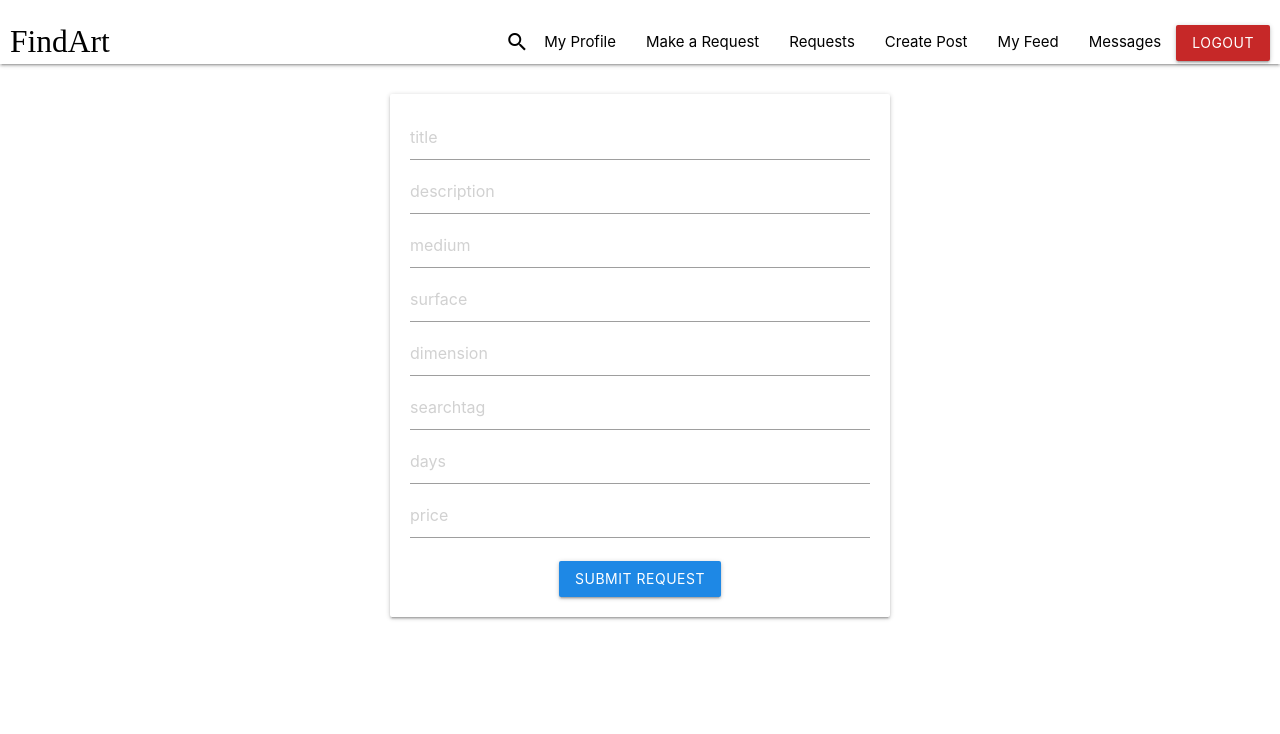
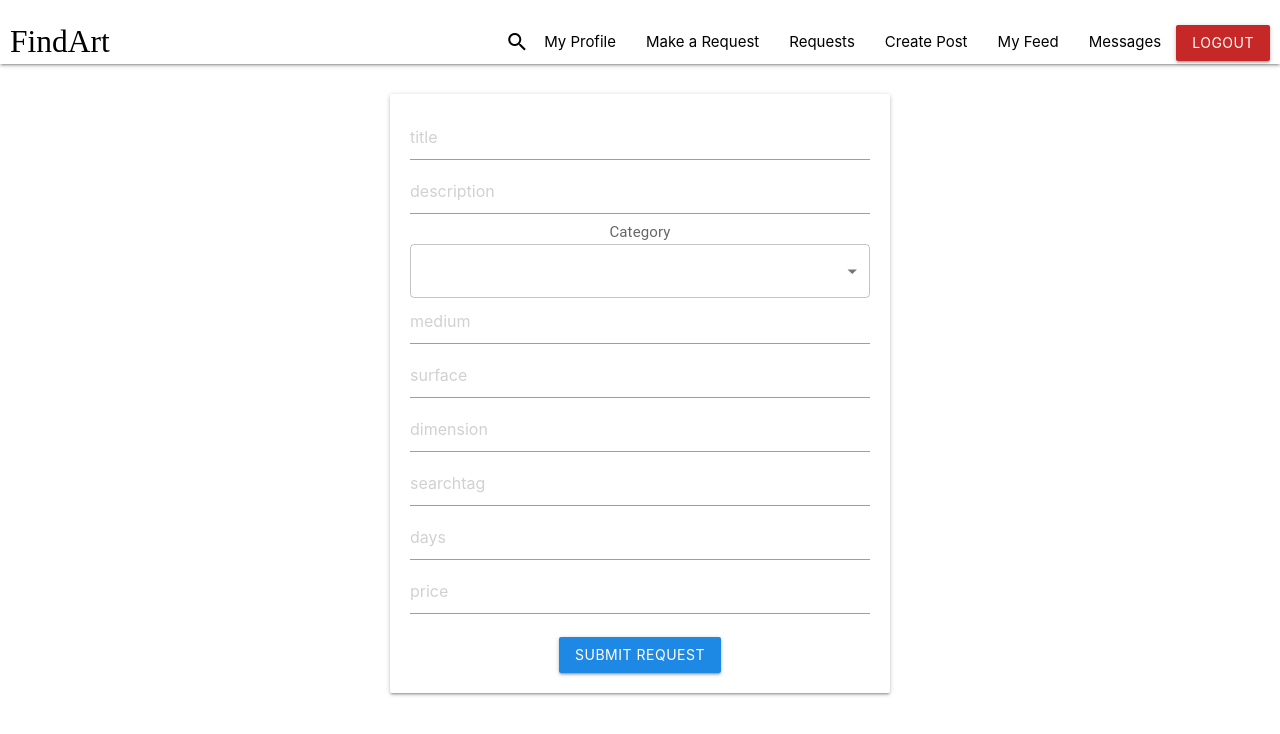
Before and after one commit to IoanaVacariu00/FindArt, a React (Create React App) app in the folder client/: page /createrequest in a window 1280 px wide. Shown: the top 734 px of the page. Built offline with nearby package versions, Linux system fonts and the light colour scheme; sample sign-in values are in the browser's storage; a web font is replaced by a local one.

Commit message:
yyyyeeeessss

```diff
--- a/client/package.json
+++ b/client/package.json
@@ -16,7 +16,7 @@
     "@testing-library/user-event": "^7.2.1",
     "bootstrap": "^5.1.3",
     "materialize-css": "^1.0.0-rc.2",
-    "react": "^16.13.1",
+    "react": "^16.14.0",
     "react-bootstrap": "^2.3.1",
     "react-dom": "^16.13.1",
     "react-redux": "^8.0.1",
--- a/client/src/components/screens/CreateRequest.js
+++ b/client/src/components/screens/CreateRequest.js
@@ -1,13 +1,15 @@
 import React,{useState,useEffect} from 'react'
 import M from 'materialize-css'
 import {useHistory} from 'react-router-dom'
-// import Select  from 'react-select'
-// import Box from "@mui/material/Box";
-// import InputLabel from "@mui/material/InputLabel";
-// import MenuItem from "@mui/material/MenuItem";
-// import FormControl from "@mui/material/FormControl";
-// import Select from "@mui/material/Select";
-import Form from 'react-bootstrap/Form';
+//  import Select  from 'react-select'
+import Box from "@mui/material/Box";
+import OutlinedInput from '@mui/material/OutlinedInput';
+import InputLabel from "@mui/material/InputLabel";
+import MenuItem from "@mui/material/MenuItem";
+import FormControl from "@mui/material/FormControl";
+import Select from "@mui/material/Select";
+import Chip from '@mui/material/Chip';
+
 import { Categories } from '../../data'
 
 const CreateRequest = ()=>{
@@ -22,11 +24,21 @@ const CreateRequest = ()=>{
     const [days, setDays] = useState("");
     const [price, setPrice] = useState("");
     const [url,setUrl] = useState("")
+    const [open, setOpen] = React.useState(false);
+    const handleChange = (event)  => {
+        const {
+            target: { value }
+          } = event;
+        setCategory(value); //typeof value === "string" ? value.split(",") :
+        setOpen(false)
+      };
+      const handleClose = () => {
+        setOpen(false);
+      };
 
-    // const handleChange = category => {
-    //     console.log(category);
-
-    //   };
+      const handleOpen = () => {
+        setOpen(true);
+      };
 
    useEffect(()=>{
     if(url){
@@ -81,7 +93,29 @@ const CreateRequest = ()=>{
     //    .catch(err=>{
     //        console.log(err)
     //    })
+
    }
+// if(0){
+//     return (
+//         <>
+//         <InputLabel id="medium-select-label">Med</InputLabel>
+//             <Select
+//             labelId="medium-select-label"
+//             id="medium-select"
+//             value={medium}
+//             label="Medium"
+//             style={{width:"100%"}}
+//             onChange={(e)=>setMedium(e.target.value)}
+//             >
+//             {Categories.map(option => (
+//                 <MenuItem value={option.val} key={option.val}>
+//                     {option.label}
+//                 </MenuItem>
+//                 ))}
+//             </Select>
+//             </>
+//     )
+// }
 
    return(
        <div className="card input-filed"
@@ -122,7 +156,7 @@ const CreateRequest = ()=>{
             </select></div> */}
             {/* <label className='form-label'>Categories</label> */}
             {/* <Select
-                // defaultValue={category}
+                defaultValue={[Categories[0], Categories[1]]}
                 placeholder="Category"
                 isMulti
                 name="categories"
@@ -132,27 +166,41 @@ const CreateRequest = ()=>{
                 onChange={handleChange}
             />  */}
 
+            <InputLabel id="category-select-label">Category</InputLabel>
+            <Select
+            labelId="category-select-label"
+            id="category-select"
+            value={category}
+            label="Category"
+            multiple
+            style={{width: "100%"}}
+            open={open}
+            onClose={handleClose}
+            onOpen={handleOpen}
+            onChange={handleChange}
+            input={<OutlinedInput id="select-multiple-chip" label="Chip" />}
+            renderValue={(selected) => (selected.join(", ")
+                // <Box sx={{ display: 'flex', flexWrap: 'wrap', gap: 0.5 }}>
+                //   {selected.map((value) => (
+                //     <Chip key={value} label={value} />
+                //     //onRemove={() => {}}
+                //   ))}
+                // </Box>
+
+              )}
+            >
+            {Categories.map(option => (
+                <MenuItem value={option} key={option}  >
+                    {option}
+                </MenuItem>
+                ))}
+            </Select>
             <input
              type="text"
              placeholder="medium"
              value={medium}
-            onChange={(e)=>setMedium(e.target.value)}
+             onChange={(e)=>setMedium(e.target.value)}
              />
-
-            {/* <InputLabel id="medium">Medium</InputLabel>
-            <Select
-            labelId="medium"
-            id="medium-select"
-            value={medium}
-            label="Medium"
-            onChange={(e)=>setMedium(e.target.value)}
-            >
-            {Categories.map(option => (
-                <MenuItem value={option.val}>
-                    {option.label}
-                </MenuItem>
-                ))}
-            </Select> */}
 
              <input
              type="text"
--- a/client/src/data.js
+++ b/client/src/data.js
@@ -1,4 +1,4 @@
-export const Categories = [
+export const Categories2 = [
     { val: 'Abstract Expressionism', label: 'Abstract Expressionism' },
     { val: 'Art Deco', label: 'Art Deco' },
     { val: 'Art Nouveau', label: 'Art Nouveau' },
@@ -36,3 +36,46 @@ export const Categories = [
     { val: 'Symbolism', label: 'Symbolism' },
     { val: 'Zero Group', label: 'Zero Group' },
      ]
+
+
+
+
+     export const Categories = [
+       'Abstract Expressionism',
+        'Art Deco',
+        'Art Nouveau',
+        'Avant-garde',
+         'Baroque',
+         'Bauhaus',
+       'Classicism',
+        'CoBrA',
+      'Color Field Painting',
+     'Conceptual Art',
+         'Constructivism',
+         'Cubism',
+     'Dada / Dadaism',
+        'Digital Art',
+       'Expressionism',
+       'Fauvism',
+        'Futurism',
+       'Harlem Renaissance',
+        'Impressionism',
+         'Installation Art',
+         'Land Art',
+        'Minimalism',
+        'Neo-Impressionism',
+        'Neoclassicism',
+         'Neon Art',
+        'Op Art',
+       'Performance Art',
+      'Pop Art',
+      'Post-Impressionism',
+       'Precisionism',
+      'Rococo',
+         'Street Art',
+        'Surrealism',
+       'Suprematism',
+         'Symbolism',
+       'Zero Group',
+
+    ]
```
Also changed, not shown: 1 other file (tests, documents, lock files or other folders).
